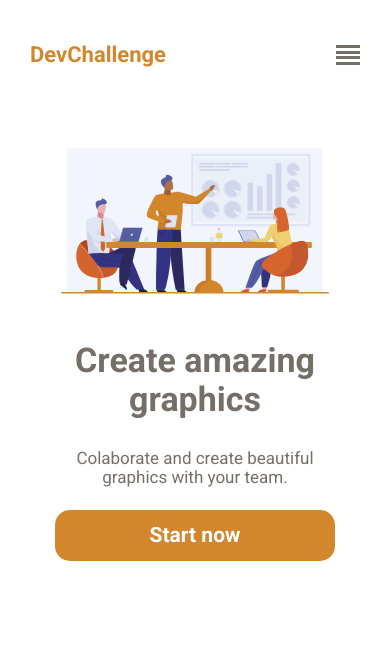
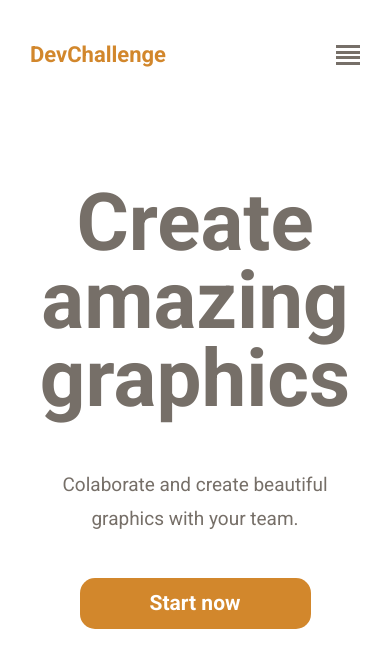
Before and after one commit to RenanTRS/AmazingGrap-DevChallenge, a React (Create React App) app: page / in a window 390 px wide. Shown: the top 668 px of the page. Built offline with nearby package versions, Linux system fonts and the light colour scheme.

Commit message:
fixed bugs for height in main

```diff
--- a/src/styles/main.scss
+++ b/src/styles/main.scss
@@ -9,31 +9,33 @@ main{
 
     text-align: center;
 
-    margin: 7rem 2.5rem 2rem;
+    margin: clamp(1rem, 6vh, 7rem) 0 2rem;
+
 
     transition-duration: .5s;
 
     >img{
         width: 100%;
+        display: none;
     }
 
     section {
         strong{
             display: block;
 
-            margin-top: 3.5rem;
+            margin-top: clamp(3.5rem, 8vh, 12.7rem);
 
-            line-height: 3.9rem;
-            font-size: 3.4rem;
+            line-height: clamp(5.9rem, 12vh, 7.8rem);
+            font-size: clamp(8rem, 12vw, 9.3rem);
             font-weight: 700;
         }
 
         p{
-            margin-top: 3rem;
+            margin-top: clamp(3rem, 7vh, 5rem);
 
-            font-size: 1.7rem;
+            font-size: clamp(1.9rem, 3.5vw, 3.8rem);
             font-weight: 400;
-            line-height: 1.9rem;
+            line-height: clamp(1.9rem, 4vh ,4.9rem);
         }
     }
 
@@ -42,10 +44,12 @@ main{
         align-items: center;
         justify-content: center;
 
-        margin-top: 2.3rem;
+        margin-top: clamp(2.3rem, 5vh, 6rem);
 
-        width: 100%;
-        max-width: 40.4rem;
+        width: 70%;
+        max-width: 30.4rem;
+        /*width: min(70%, 30.4rem);*/
+        /*max-width: 40.4rem;*/
         height: 5.1rem;
 
         background: $primary-color;
@@ -69,10 +73,10 @@ main.toggle{
 
 @media screen and (min-width: 425px) {
     main{
-        margin: 4.9rem 2.5rem 0;
+        /*margin: 4.9rem 2.5rem 0;*/
 
         a{
-            margin: 2.3rem 0 2rem;
+            /*margin: 2.3rem 0 2rem;*/
         }
     }
 }
@@ -80,12 +84,12 @@ main.toggle{
     main{
         section{
             strong{
-                font-size: 6.7rem;
-                line-height: 5.8rem;
+                /*font-size: 6.7rem;*/
+                line-height: 9.8rem;
             }
             p{
-                font-size: 2.4rem;
-                line-height: 2.4rem;
+                /*font-size: 2.4rem;*/
+                /*line-height: 2.4rem;*/
             }
         }
     }
```
Also changed, not shown: src/components/Main.tsx (line endings or trailing spaces).
